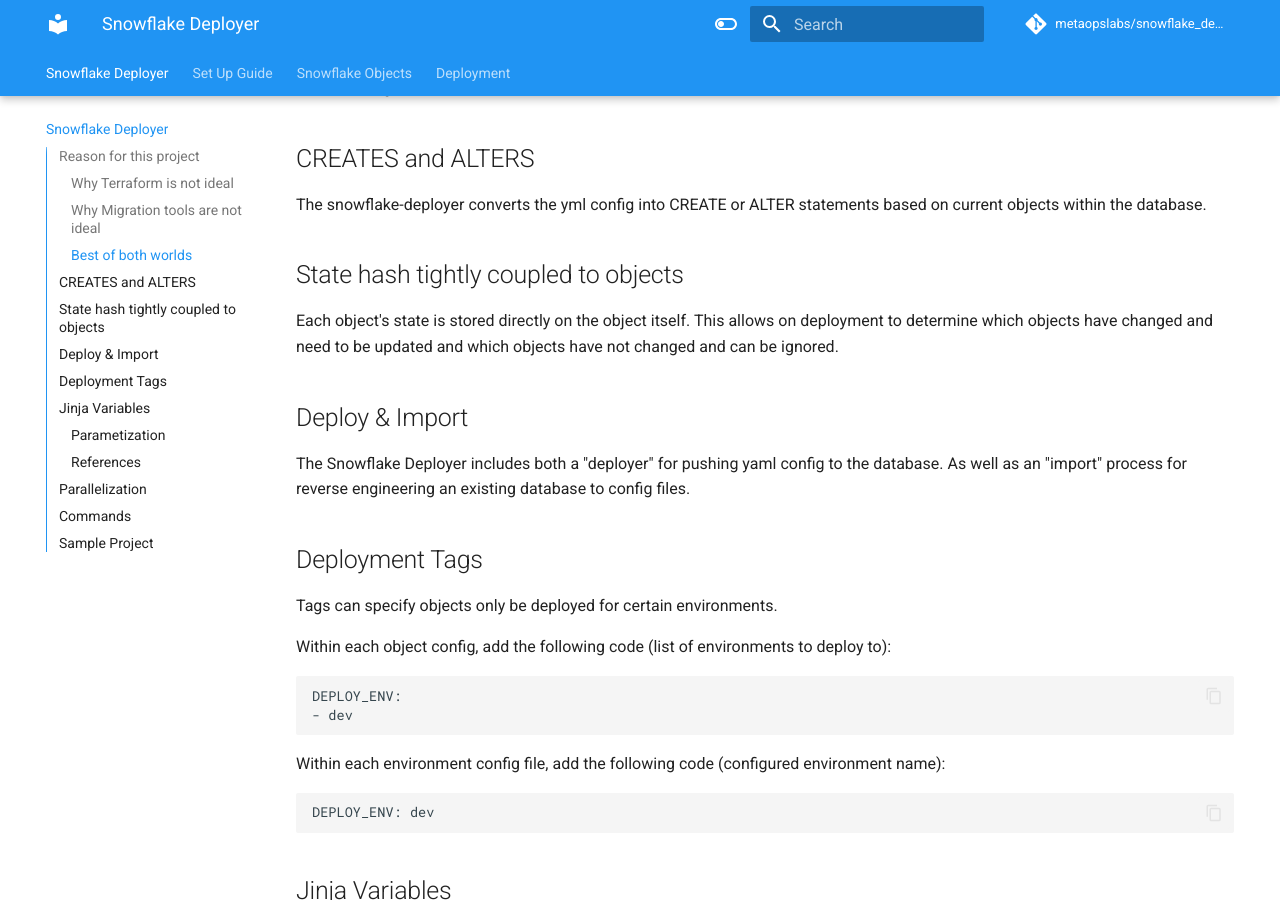
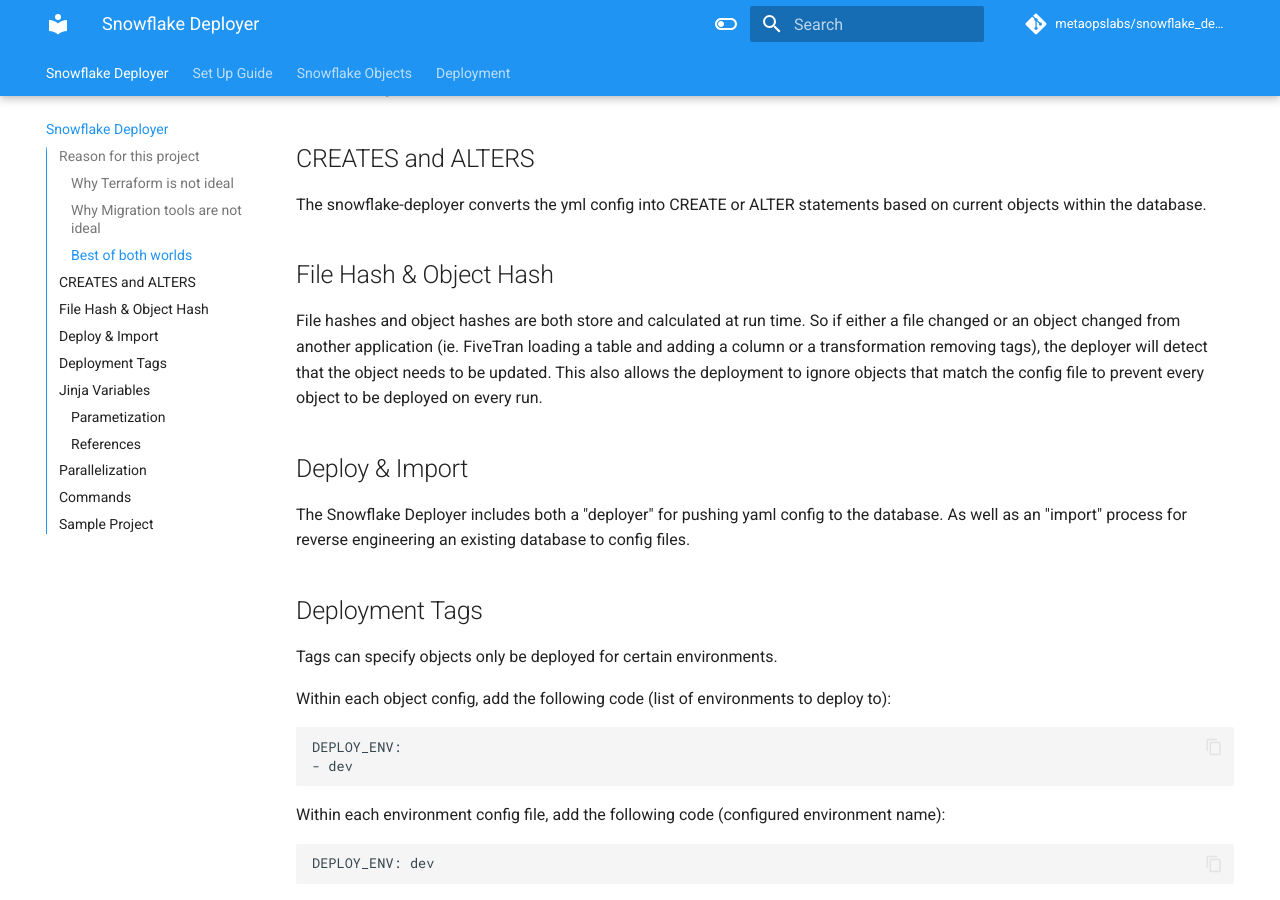
Before and after one commit to metaopslabs/snowflake_deployer, an MkDocs documentation site: the page built from docs/index.md, in a window 1280 px wide and 900 px high, scrolled down 816 px. Built offline with MkDocs 1.6.1 and Material for MkDocs 9.7.7, drawn with Linux system fonts in a browser that asks for light colours; comment, search, counter and statistics services are not loaded.

Commit message:
docs for 0.1.16

```diff
--- a/docs/index.md
+++ b/docs/index.md
@@ -25,9 +25,9 @@ The snowflake-deployer uses the best of worlds.  A yml state based config files
 
 The snowflake-deployer converts the yml config into CREATE or ALTER statements based on current objects within the database.
 
-## State hash tightly coupled to objects
+## File Hash & Object Hash
 
-Each object's state is stored directly on the object itself.  This allows on deployment to determine which objects have changed and need to be updated and which objects have not changed and can be ignored.
+File hashes and object hashes are both store and calculated at run time.  So if either a file changed or an object changed from another application (ie. FiveTran loading a table and adding a column or a transformation removing tags), the deployer will detect that the object needs to be updated.  This also allows the deployment to ignore objects that match the config file to prevent every object to be deployed on every run.
 
 ## Deploy & Import
 
```
